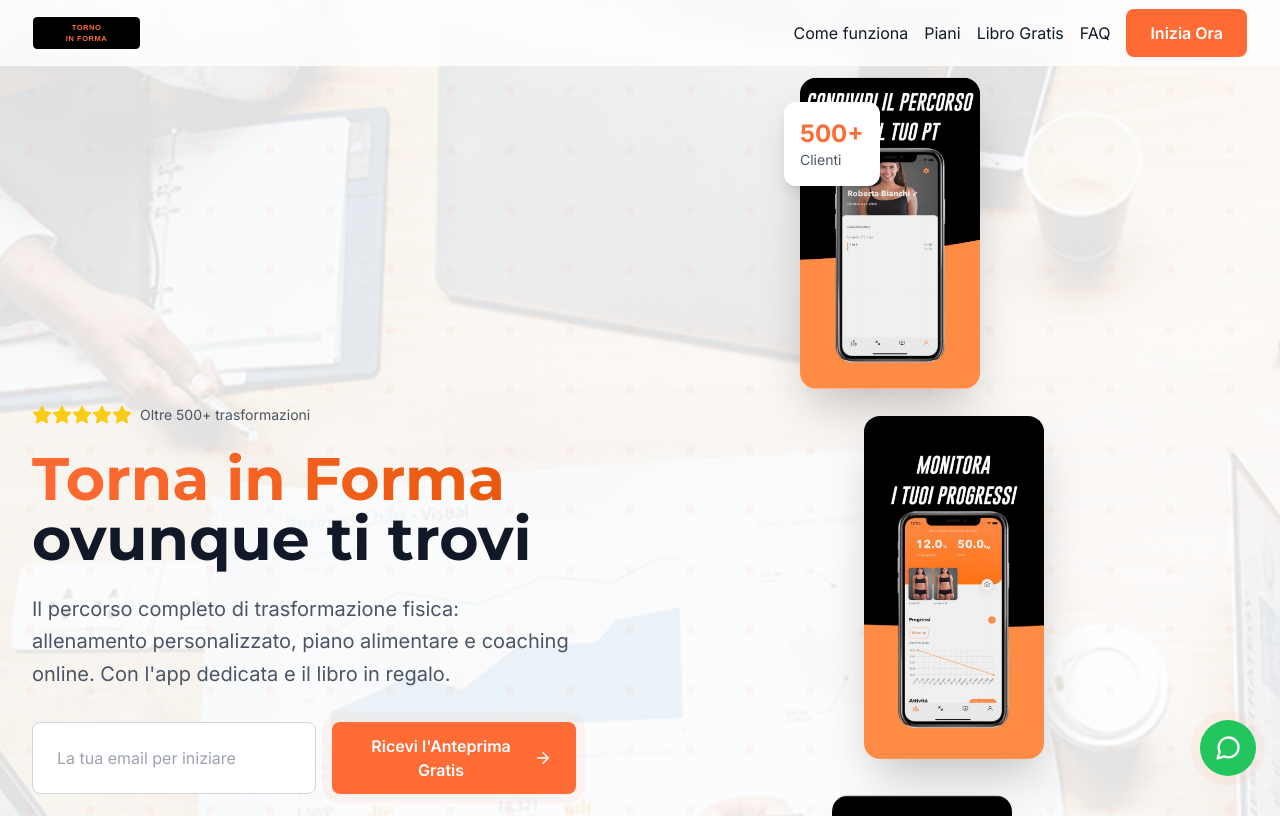
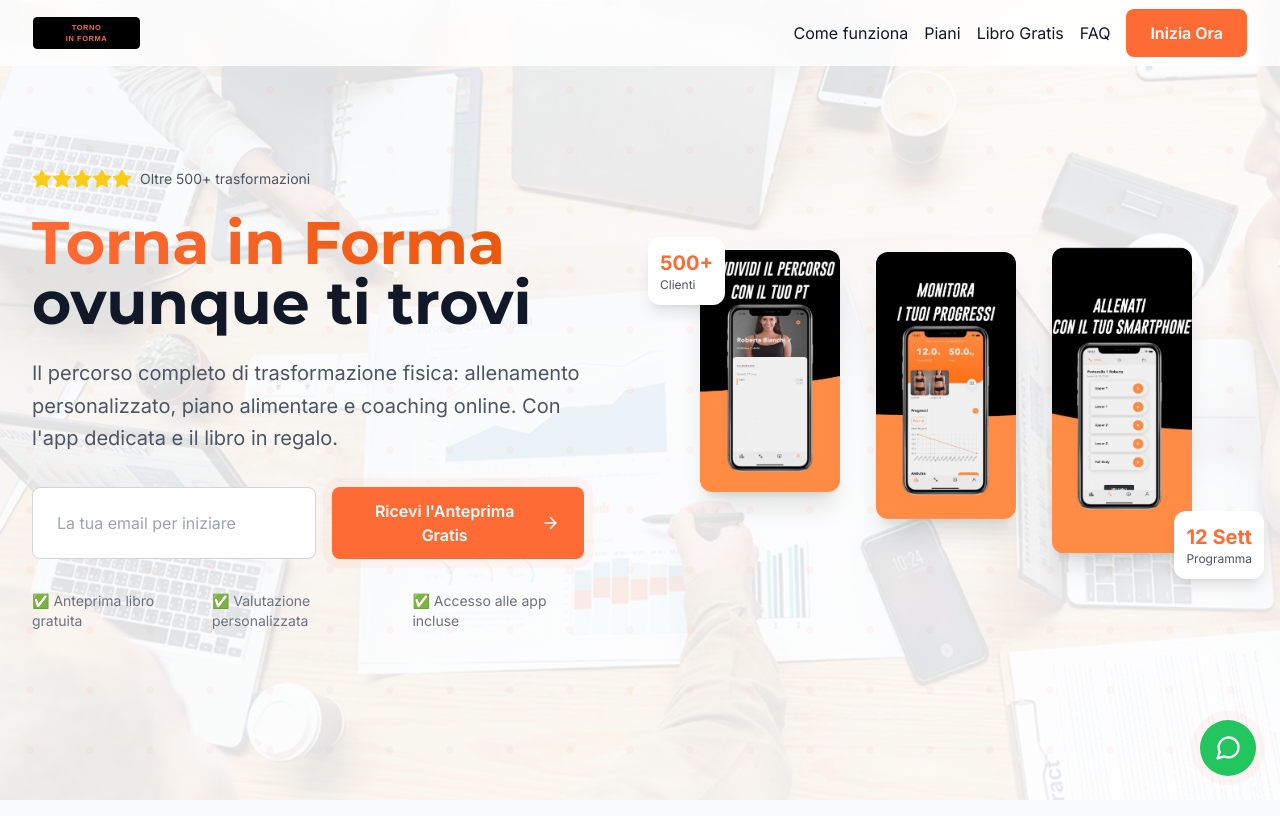
Before and after one commit to Padu76/tornoinforma-landing, a Next.js app: page / in a window 1280 px wide. Shown: the top 816 px of the page. Built offline with nearby package versions, Linux system fonts and the light colour scheme.

Commit message:
Hero layout orizzontale - immagini affiancate, meno spazio verticale

```diff
--- a/app/components/Hero.tsx
+++ b/app/components/Hero.tsx
@@ -47,7 +47,7 @@ export default function Hero() {
       </div>
 
       <div className="relative max-w-7xl mx-auto px-4 sm:px-6 lg:px-8 py-20">
-        <div className="grid lg:grid-cols-2 gap-16 items-center">
+        <div className="grid lg:grid-cols-2 gap-12 items-center">
 
           {/* Left Column - Content */}
           <motion.div
@@ -103,60 +103,60 @@ export default function Hero() {
             </div>
           </motion.div>
 
-          {/* Right Column - App Screenshots */}
+          {/* Right Column - App Screenshots Horizontal */}
           <motion.div
             initial={{ opacity: 0, x: 50 }}
             animate={{ opacity: 1, x: 0 }}
             transition={{ duration: 0.8, delay: 0.2 }}
             viewport={{ once: true }}
-            className="relative flex justify-center lg:justify-end"
+            className="relative"
           >
-            <div className="relative w-full max-w-md">
-              {/* Layout a Z con spazi chiari */}
-              <div className="relative space-y-8">
+            <div className="relative">
+              {/* Grid orizzontale 3 colonne */}
+              <div className="grid grid-cols-3 gap-4 max-w-lg mx-auto">
 
-                {/* Prima immagine - in alto a sinistra */}
+                {/* Prima immagine */}
                 <motion.div
-                  animate={{ y: [-8, 8, -8] }}
-                  transition={{ duration: 4, repeat: Infinity }}
-                  className="relative z-30"
+                  animate={{ y: [-5, 5, -5] }}
+                  transition={{ duration: 3, repeat: Infinity }}
+                  className="relative"
                 >
                   <Image
                     src="/app-pt.jpg"
                     alt="Condividi il percorso con il tuo PT"
-                    width={180}
-                    height={320}
-                    className="rounded-2xl shadow-2xl"
+                    width={140}
+                    height={280}
+                    className="rounded-xl shadow-xl"
                   />
                 </motion.div>
 
-                {/* Seconda immagine - al centro, leggermente spostata a destra */}
+                {/* Seconda immagine */}
                 <motion.div
-                  animate={{ y: [8, -8, 8] }}
-                  transition={{ duration: 4, repeat: Infinity, delay: 1.3 }}
-                  className="relative z-20 ml-16 -mt-16"
+                  animate={{ y: [5, -5, 5] }}
+                  transition={{ duration: 3, repeat: Infinity, delay: 1 }}
+                  className="relative"
                 >
                   <Image
                     src="/app-progressi.jpg"
                     alt="Monitora i tuoi progressi"
-                    width={180}
-                    height={320}
-                    className="rounded-2xl shadow-2xl"
+                    width={140}
+                    height={280}
+                    className="rounded-xl shadow-xl"
                   />
                 </motion.div>
 
-                {/* Terza immagine - in basso al centro */}
+                {/* Terza immagine */}
                 <motion.div
-                  animate={{ y: [-5, 5, -5] }}
-                  transition={{ duration: 4, repeat: Infinity, delay: 2.6 }}
-                  className="relative z-10 ml-8 -mt-20"
+                  animate={{ y: [-3, 3, -3] }}
+                  transition={{ duration: 3, repeat: Infinity, delay: 2 }}
+                  className="relative"
                 >
                   <Image
                     src="/app-workout.jpg"
                     alt="Allenati con il tuo smartphone"
-                    width={180}
-                    height={320}
-                    className="rounded-2xl shadow-2xl"
+                    width={140}
+                    height={280}
+                    className="rounded-xl shadow-xl"
                   />
                 </motion.div>
               </div>
@@ -165,19 +165,19 @@ export default function Hero() {
               <motion.div
                 animate={{ y: [-10, 10, -10] }}
                 transition={{ duration: 3, repeat: Infinity }}
-                className="absolute top-4 -left-4 bg-white rounded-xl p-4 shadow-lg z-40"
+                className="absolute -top-4 -left-4 bg-white rounded-xl p-3 shadow-lg"
               >
-                <div className="text-2xl font-bold text-primary">500+</div>
-                <div className="text-sm text-gray-600">Clienti</div>
+                <div className="text-xl font-bold text-primary">500+</div>
+                <div className="text-xs text-gray-600">Clienti</div>
               </motion.div>
 
               <motion.div
                 animate={{ y: [10, -10, 10] }}
                 transition={{ duration: 3, repeat: Infinity, delay: 1 }}
-                className="absolute bottom-4 -right-4 bg-white rounded-xl p-4 shadow-lg z-40"
+                className="absolute -bottom-4 -right-4 bg-white rounded-xl p-3 shadow-lg"
               >
-                <div className="text-2xl font-bold text-primary">12 Sett</div>
-                <div className="text-sm text-gray-600">Programma</div>
+                <div className="text-xl font-bold text-primary">12 Sett</div>
+                <div className="text-xs text-gray-600">Programma</div>
               </motion.div>
             </div>
           </motion.div>
```
